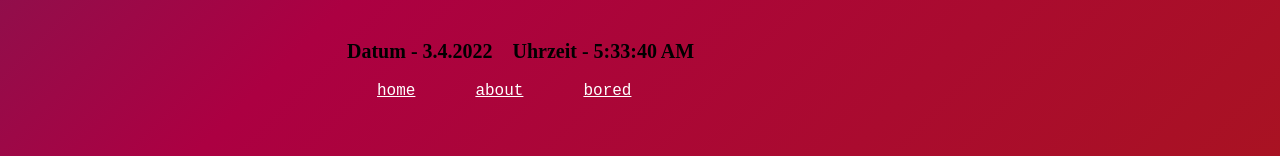
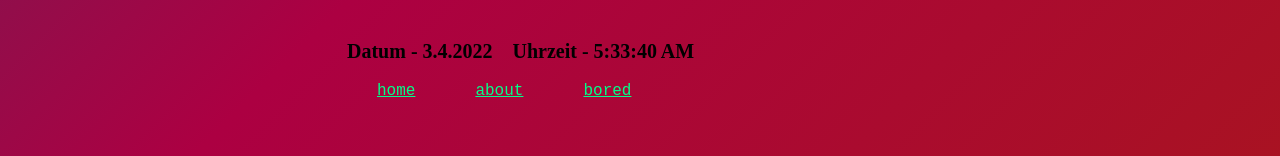
Before and after one commit to siggi-ai/newport, a Vue app: page / in a window 1280 px wide. Shown: the top 156 px of the page. Built offline with nearby package versions, Linux system fonts and the light colour scheme; a web font is replaced by a local one.

Commit message:
menu-bar

```diff
--- a/src/App.vue
+++ b/src/App.vue
@@ -12,14 +12,15 @@
         >
         <br />
         <br />
-        <router-link to="/" class="sugg">home</router-link>
-        <router-link to="/about" class="sugg">about</router-link>
-        <router-link to="/bored" class="sugg">bored</router-link>
+        <router-link to="/" class="menu-bar">home</router-link>
+        <router-link to="/about" class="menu-bar">about</router-link>
+        <router-link to="/bored" class="menu-bar">bored</router-link>
         <br />
         <br />
         <br />
       </div>
       <router-view />
+      <Circles />
     </div>
   </div>
 </template>
@@ -62,6 +63,16 @@ export default {
 </script>
 
 <style>
+.menu-bar {
+  text-align: center;
+  margin-left: 0 auto;
+  padding: 30px;
+  font-size: 1rem;
+  margin: 0 auto;
+  width: 500px;
+  font-family: "Courier New", Courier, monospace;
+  color:#00ff89;
+}
 .text {
   font-family: "Courier New", Courier, monospace;
   color: white;
@@ -245,17 +256,6 @@ body {
   margin-left: 700px;
 }
 
-.tab {
-  color: rgb(115, 115, 226);
-  width: 50px;
-  height: 50px;
-  background-color: aqua;
-  font-size: 30px;
-}
-.tab-active {
-  color: rgb(226, 115, 202);
-}
-
 .main-buttons {
   display: flex;
   margin: 0 auto;
```
